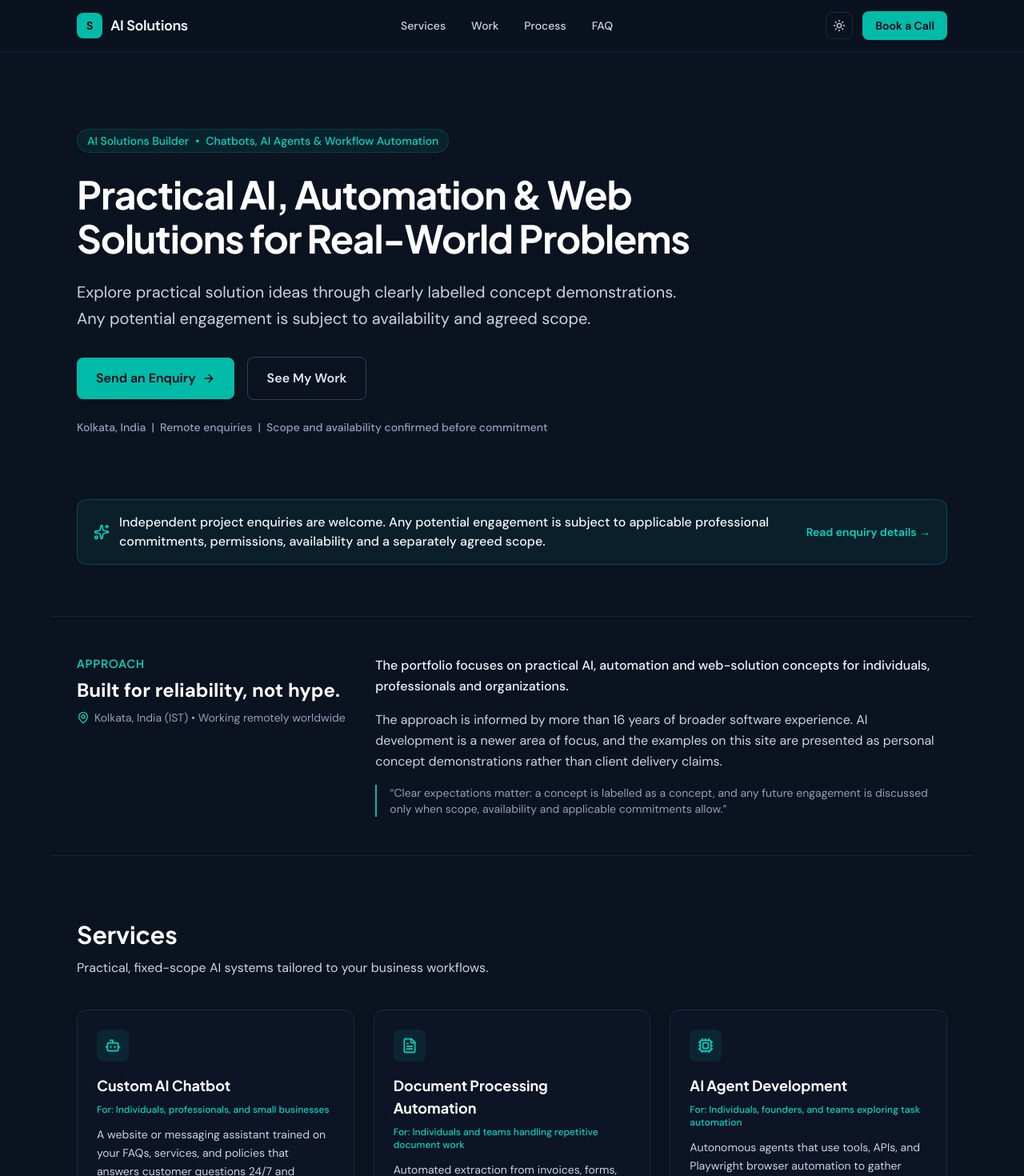
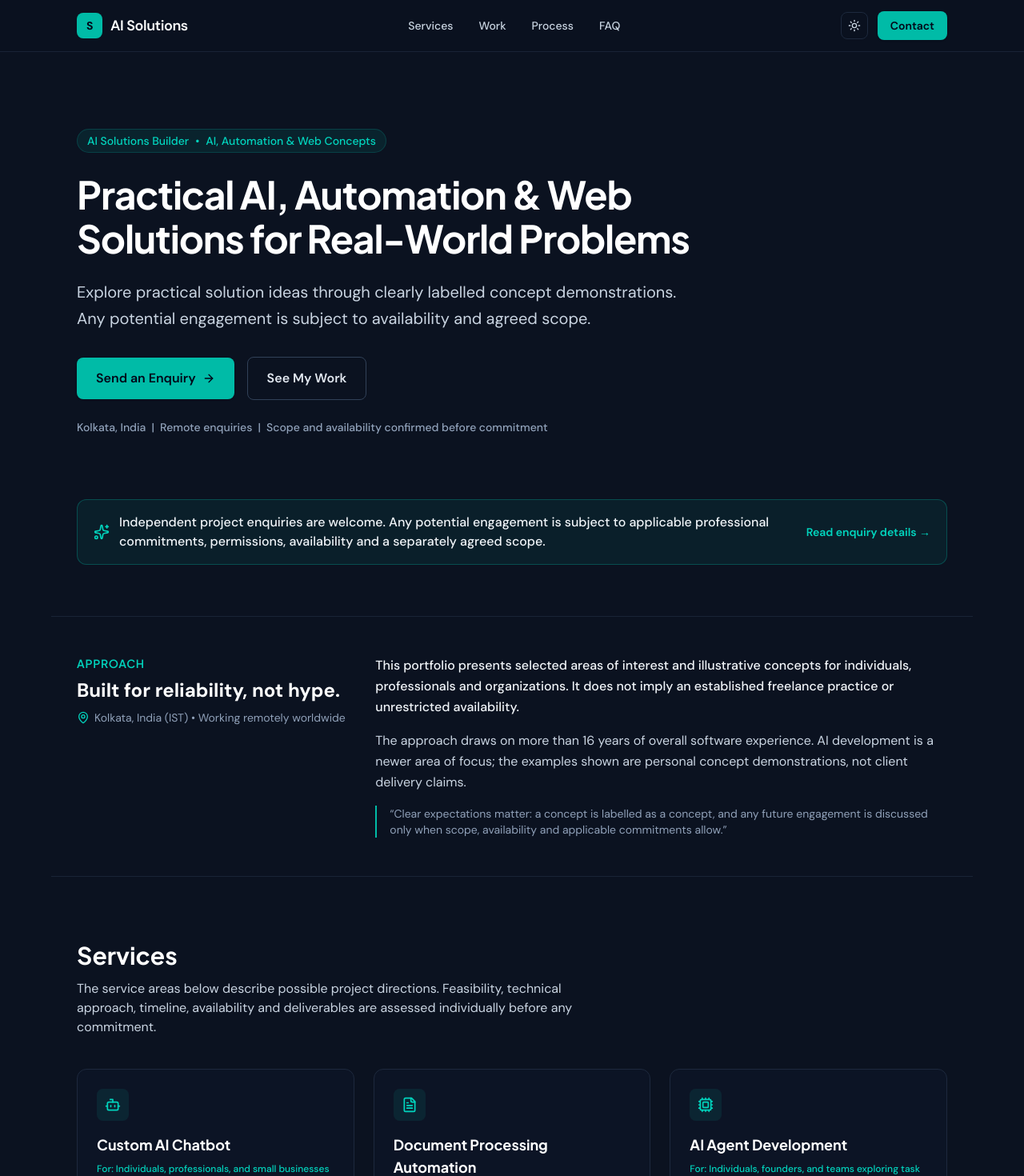
Before and after one commit to subhajitpal86-debug/Freelancing-Portfolio, a React (Vite) app: page / in a window 1280 px wide. Shown: the top 1470 px of the page at 80% size. Built offline with nearby package versions, Linux system fonts and the light colour scheme.

Commit message:
Clarify concept-only portfolio and low-profile availability

```diff
--- a/src/App.tsx
+++ b/src/App.tsx
@@ -320,7 +320,7 @@ export function App() {
               href="#contact"
               className="inline-flex items-center gap-1.5 px-4 py-2 rounded-lg text-sm font-semibold bg-teal-600 hover:bg-teal-700 dark:bg-teal-500 dark:hover:bg-teal-400 text-white dark:text-slate-950 transition-colors shadow-sm"
             >
-              Book a Call
+              Contact
             </a>
 
             <button
@@ -376,7 +376,7 @@ export function App() {
             <p className="inline-flex items-center gap-2 text-xs sm:text-sm font-medium text-teal-700 dark:text-teal-400 bg-teal-500/10 border border-teal-500/20 px-3 py-1 rounded-full mb-6">
               <span>AI Solutions Builder</span>
               <span aria-hidden="true">•</span>
-              <span>Chatbots, AI Agents &amp; Workflow Automation</span>
+              <span>AI, Automation &amp; Web Concepts</span>
             </p>
 
             <h1 className="text-3xl sm:text-5xl font-bold tracking-tight text-slate-900 dark:text-white leading-[1.15]">
@@ -445,10 +445,10 @@ export function App() {
             </div>
             <div className="lg:col-span-8 space-y-4 text-slate-600 dark:text-slate-300 leading-relaxed">
               <p className="font-medium text-slate-900 dark:text-slate-100">
-                The portfolio focuses on practical AI, automation and web-solution concepts for individuals, professionals and organizations.
+                This portfolio presents selected areas of interest and illustrative concepts for individuals, professionals and organizations. It does not imply an established freelance practice or unrestricted availability.
               </p>
               <p>
-                The approach is informed by more than 16 years of broader software experience. AI development is a newer area of focus, and the examples on this site are presented as personal concept demonstrations rather than client delivery claims.
+                The approach draws on more than 16 years of overall software experience. AI development is a newer area of focus; the examples shown are personal concept demonstrations, not client delivery claims.
               </p>
               <p className="text-sm text-slate-500 dark:text-slate-400 border-l-2 border-teal-500 pl-4">
                 “Clear expectations matter: a concept is labelled as a concept, and any future engagement is discussed only when scope, availability and applicable commitments allow.”
@@ -464,7 +464,7 @@ export function App() {
               Services
             </h2>
             <p className="mt-3 text-slate-600 dark:text-slate-300">
-              Practical, fixed-scope AI systems tailored to your business workflows.
+              The service areas below describe possible project directions. Feasibility, technical approach, timeline, availability and deliverables are assessed individually before any commitment.
             </p>
           </div>
 
@@ -650,7 +650,7 @@ export function App() {
               </p>
             </div>
             <p className="text-xs text-slate-500 dark:text-slate-400">
-              Scripted front-end preview • No external API calls
+              Fictional sample business • Scripted preview • No AI API or lead capture
             </p>
           </div>
 
@@ -734,7 +734,7 @@ export function App() {
               Tools &amp; Technologies Explored
             </h2>
             <p className="mt-3 text-slate-600 dark:text-slate-300">
-              A selection of technologies explored in learning and concept work. Actual project stacks would be selected only after requirements and feasibility review.
+              A selection of technologies explored for learning and concept work. Listing a tool does not imply production experience or a commitment to use it on a project.
             </p>
           </div>
 
@@ -850,7 +850,7 @@ export function App() {
               <h3 className="text-lg font-bold text-slate-900 dark:text-white">
                 Prepare an Email Enquiry
               </h3>
-              <p className="text-xs text-slate-500 dark:text-slate-400">This form opens your email application with a pre-filled draft. It does not submit or store information on this website.</p>
+              <p className="text-xs text-slate-500 dark:text-slate-400">This form opens your email application with a pre-filled draft; it does not submit or store information on this website. Please do not include confidential or sensitive information in an initial enquiry.</p>
 
               <div>
                 <label htmlFor="contact-name" className="block text-xs font-semibold uppercase tracking-wider text-slate-600 dark:text-slate-400 mb-1.5">
```
